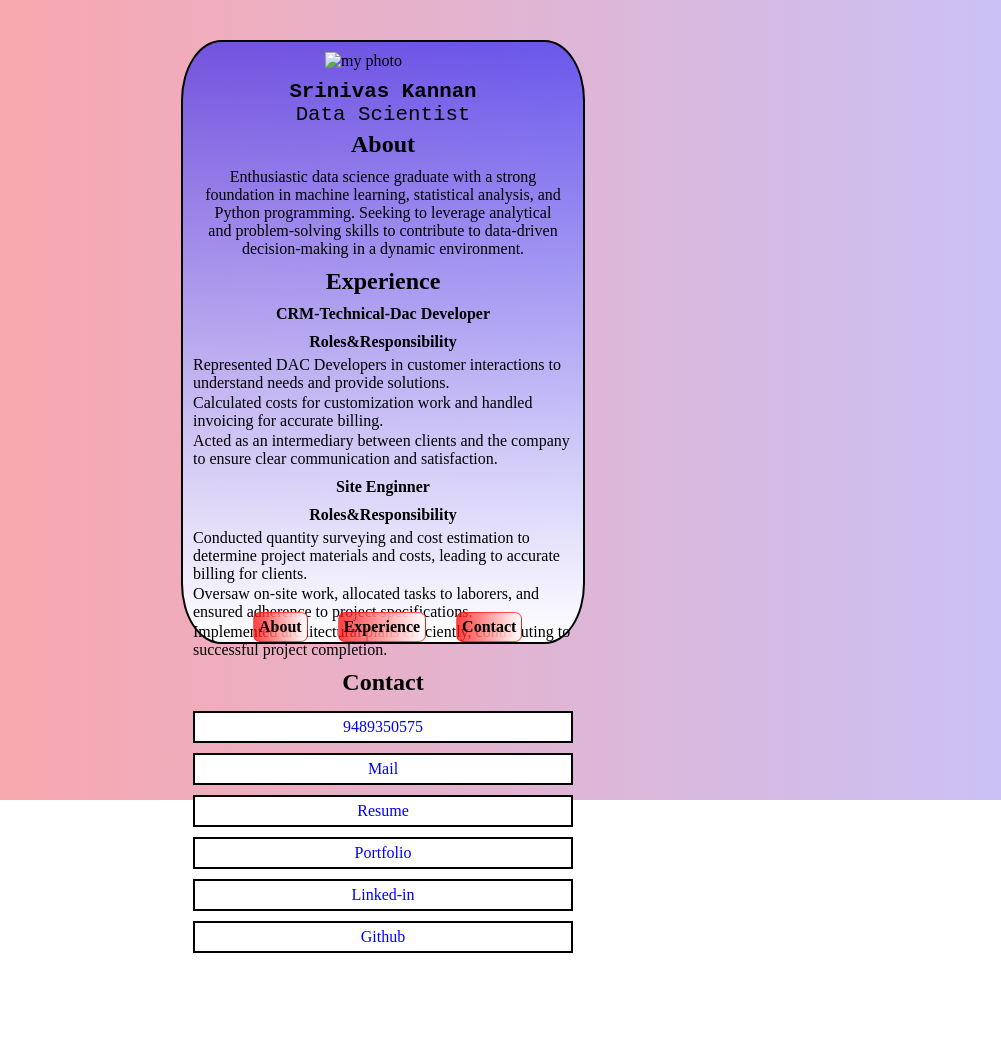
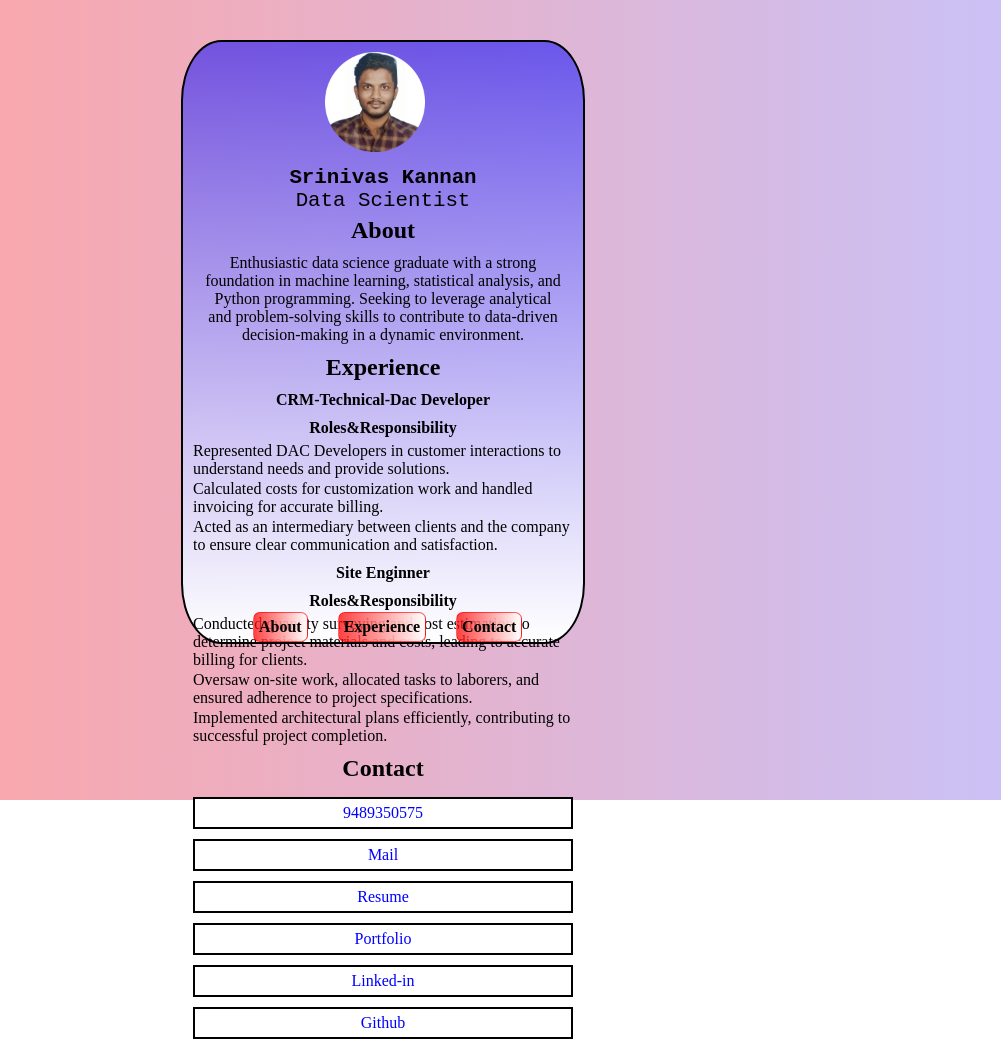
Before and after one commit to srinivaskannan22/srinivas-postcard, a plain HTML site: page index.html in a window 1280 px wide. Shown: the whole page, without its empty margins (139-1140 px from the left). Before the commit the page ends 953 px from the top, so only its background shows below. Drawn offline with Linux system fonts and the light colour scheme.

Commit message:
Update index.html

```diff
--- a/index.html
+++ b/index.html
@@ -10,7 +10,7 @@
     <div class="container">
         <div class="card">
             <header>
-                <img src="image/my.jpg" alt="my photo" width="100px">
+                <img src="my.jpg" alt="my photo" width="100px">
                 <h3>srinivas kannan</h3>
                 <p>Data scientist<p>
             </header>
```
